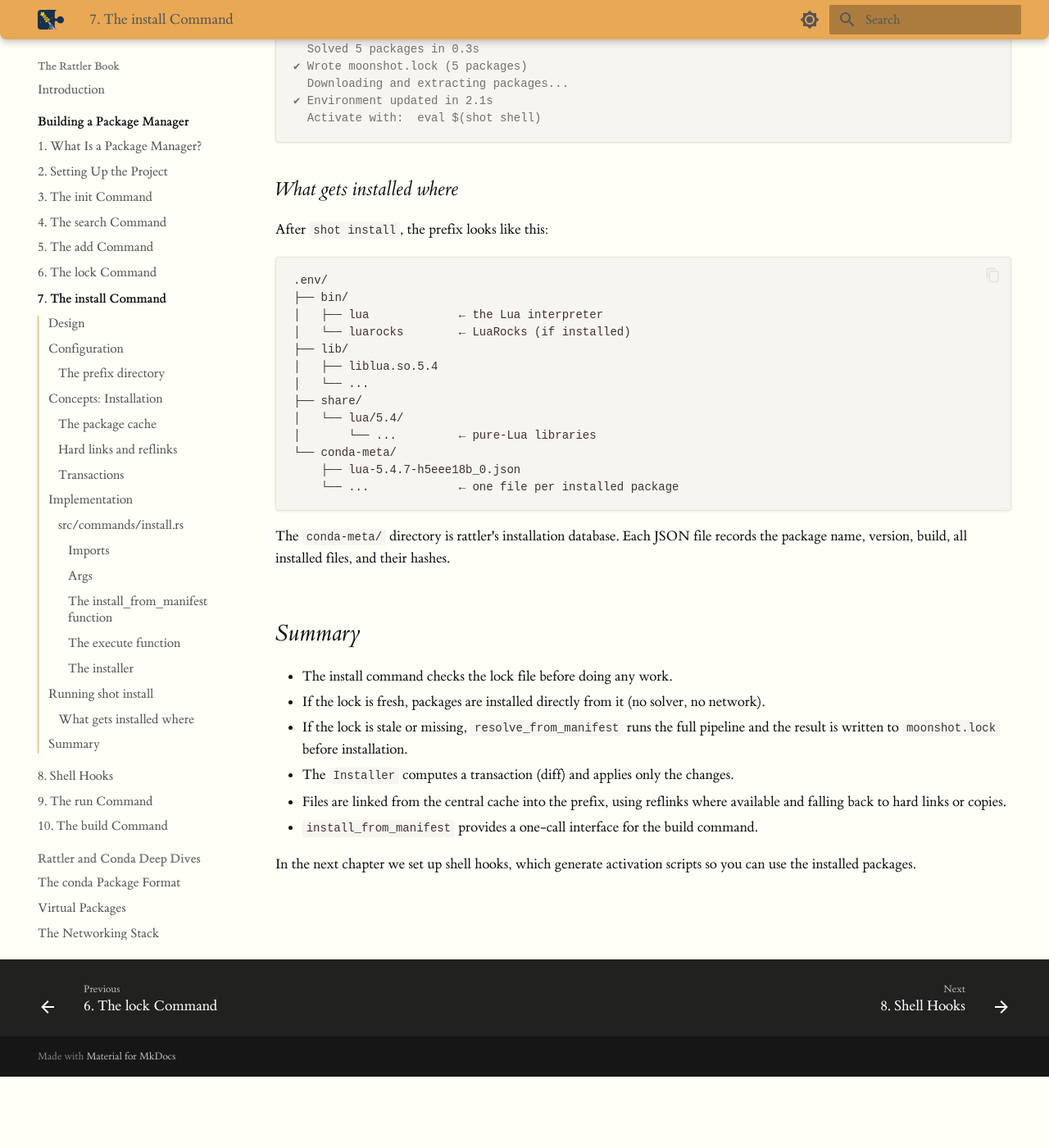
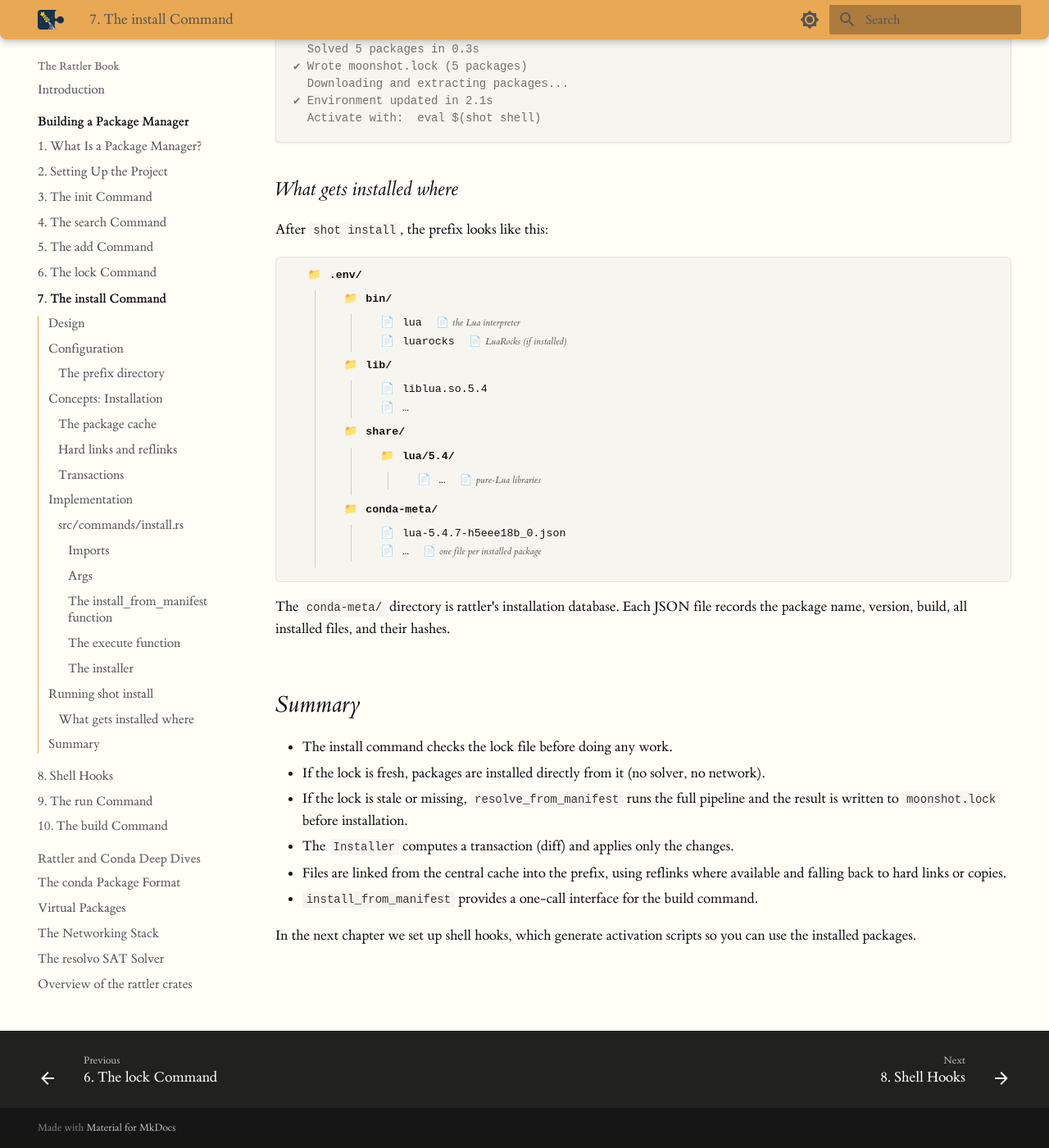
Before and after one commit to prefix-dev/rattler-book, an MkDocs documentation site: the page built from book/src/ch07-install.md, in a window 1280 px wide and 1400 px high, scrolled down 7244 px. Shown: the whole window at 82% size. Built offline with MkDocs 1.6.1 and Material for MkDocs 9.7.7, drawn with Linux system fonts in a browser that asks for light colours; before the commit the page ends 8557 px from its top, so only the background shows below that.

Commit message:
add proper file trees

````diff
--- a/book/src/ch07-install.md
+++ b/book/src/ch07-install.md
@@ -347,21 +347,41 @@ $ shot install
 
 After `shot install`, the prefix looks like this:
 
-```text
-.env/
-├── bin/
-│   ├── lua             ← the Lua interpreter
-│   └── luarocks        ← LuaRocks (if installed)
-├── lib/
-│   ├── liblua.so.5.4
-│   └── ...
-├── share/
-│   └── lua/5.4/
-│       └── ...         ← pure-Lua libraries
-└── conda-meta/
-    ├── lua-5.4.7-h5eee18b_0.json
-    └── ...             ← one file per installed package
-```
+<div class="file-tree">
+<ul>
+  <li class="dir"><span class="name">.env/</span>
+    <ul>
+      <li class="dir"><span class="name">bin/</span>
+        <ul>
+          <li class="file"><span class="name">lua</span> <span class="comment">the Lua interpreter</span></li>
+          <li class="file"><span class="name">luarocks</span> <span class="comment">LuaRocks (if installed)</span></li>
+        </ul>
+      </li>
+      <li class="dir"><span class="name">lib/</span>
+        <ul>
+          <li class="file"><span class="name">liblua.so.5.4</span></li>
+          <li class="file"><span class="name">…</span></li>
+        </ul>
+      </li>
+      <li class="dir"><span class="name">share/</span>
+        <ul>
+          <li class="dir"><span class="name">lua/5.4/</span>
+            <ul>
+              <li class="file"><span class="name">…</span> <span class="comment">pure-Lua libraries</span></li>
+            </ul>
+          </li>
+        </ul>
+      </li>
+      <li class="dir"><span class="name">conda-meta/</span>
+        <ul>
+          <li class="file"><span class="name">lua-5.4.7-h5eee18b_0.json</span></li>
+          <li class="file"><span class="name">…</span> <span class="comment">one file per installed package</span></li>
+        </ul>
+      </li>
+    </ul>
+  </li>
+</ul>
+</div>
 
 The `conda-meta/` directory is rattler's installation database.  Each JSON file
 records the package name, version, build, all installed files, and their hashes.
--- a/book/src/stylesheets/extra.css
+++ b/book/src/stylesheets/extra.css
@@ -524,3 +524,79 @@
 [data-md-color-scheme="slate"] .md-nav__item--active > .md-nav__link {
   color: var(--rb-nav-active);
 }
+
+/* ===========================================================================
+   File tree component (Starlight-inspired)
+   =========================================================================== */
+.file-tree {
+  --ft-line: var(--rb-table-border);
+  --ft-icon-dir: #e8a854;
+  --ft-icon-file: var(--rb-text-lighter);
+  --ft-comment: var(--rb-blockquote-text);
+  border: 1px solid var(--rb-code-border);
+  border-radius: 6px;
+  background: var(--rb-code-bg);
+  padding: 0.8em 1em;
+  margin: 1em 0;
+  font-family: var(--rb-font-code);
+  font-size: calc(var(--rb-code-size) * 0.95);
+  line-height: 1.7;
+  overflow-x: auto;
+}
+
+.file-tree ul {
+  list-style: none;
+  margin: 0;
+  padding: 0;
+}
+
+.file-tree ul ul {
+  padding-left: 1.4em;
+  border-left: 1px solid var(--ft-line);
+  margin-left: 0.45em;
+}
+
+.file-tree li {
+  margin: 0;
+  padding: 0;
+  position: relative;
+  white-space: nowrap;
+}
+
+/* Remove Material's default list margins */
+.md-typeset .file-tree ul li {
+  margin-bottom: 0;
+}
+
+/* Directory entries */
+.file-tree li.dir > span::before {
+  content: "📁 ";
+  font-style: normal;
+  margin-right: 0.15em;
+}
+
+/* File entries */
+.file-tree li.file > span::before {
+  content: "📄 ";
+  font-style: normal;
+  margin-right: 0.15em;
+}
+
+/* Entry name */
+.file-tree .name {
+  color: var(--rb-text);
+}
+
+.file-tree li.dir > .name {
+  font-weight: 600;
+}
+
+/* Comment / description */
+.file-tree .comment {
+  color: var(--ft-comment);
+  font-style: italic;
+  font-weight: 400;
+  margin-left: 0.8em;
+  font-family: var(--rb-font-body);
+  font-size: 0.9em;
+}
````
Also changed, not shown: book/src/ch01-what-is-a-package-manager.md (+29 -13 lines), book/src/ch02-project-setup.md (+26 -18 lines), book/src/deep-dive-package-format.md (+31 -18 lines).
